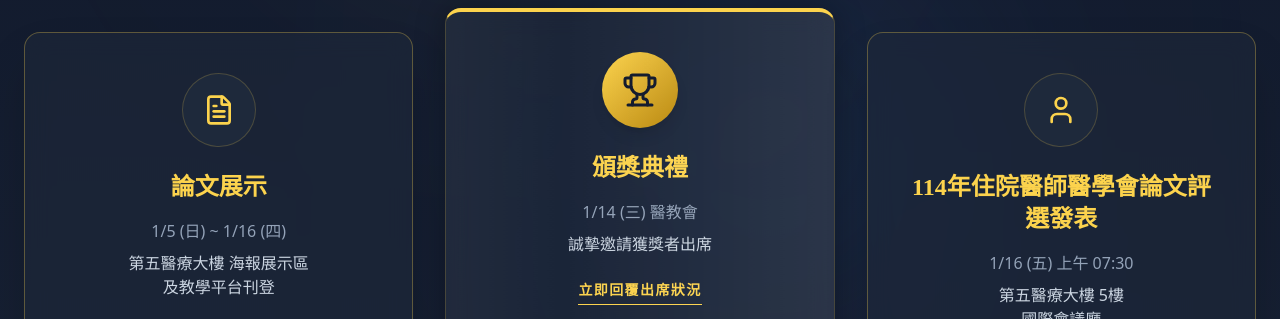
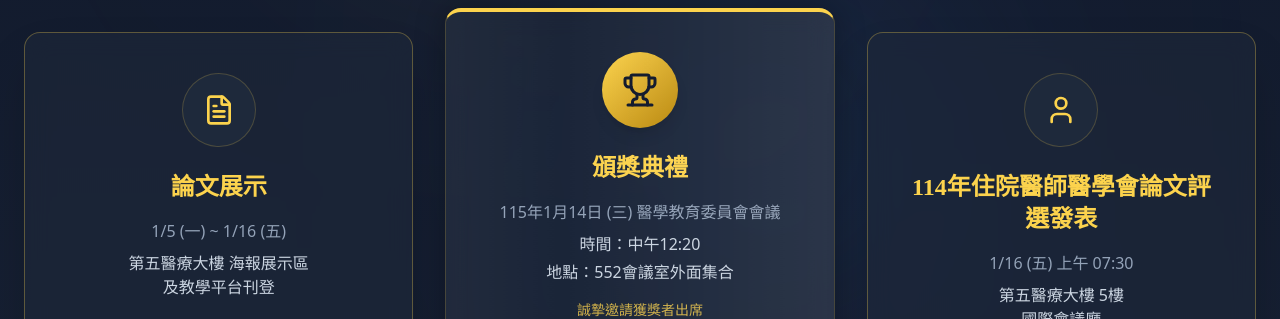
Before and after one commit to Via-lin8/-R_Paper_Award_Response, a plain HTML site: page index.html in a window 1280 px wide. Shown: the part 472-791 px from the top of the page. Drawn offline with nearby package versions, Linux system fonts and the light colour scheme.

Commit message:
Update index.html

```diff
--- a/index.html
+++ b/index.html
@@ -133,7 +133,7 @@
                     <i data-lucide="file-text" class="w-8 h-8"></i>
                 </div>
                 <h3 class="text-2xl font-bold font-serif mb-4 text-[#FCD34D]">論文展示</h3>
-                <p class="text-base text-[#94A3B8] mb-2">1/5 (日) ~ 1/16 (四)</p>
+                <p class="text-base text-[#94A3B8] mb-2">1/5 (一) ~ 1/16 (五)</p>
                 <p class="text-base text-[#CBD5E1]">第五醫療大樓 海報展示區<br/>及教學平台刊登</p>
             </div>
 
@@ -144,8 +144,12 @@
                     <i data-lucide="trophy" class="w-9 h-9"></i>
                 </div>
                 <h3 class="text-2xl font-bold font-serif mb-4 text-[#FCD34D]">頒獎典禮</h3>
-                <p class="text-base text-[#94A3B8] mb-2">1/14 (三) 醫教會</p>
-                <p class="text-base text-[#CBD5E1] font-medium">誠摯邀請獲獎者出席</p>
+                <p class="text-base text-[#94A3B8] mb-2">115年1月14日 (三) 醫學教育委員會會議</p>
+                <div class="text-base text-[#CBD5E1] font-medium space-y-1 mb-4">
+                    <p>時間：中午12:20</p>
+                    <p>地點：552會議室外面集合</p>
+                </div>
+                <p class="text-sm text-[#FCD34D]/80">誠摯邀請獲獎者出席</p>
 
                 <div class="flex flex-col gap-3 w-full mt-6">
                     <a href="#rsvp" class="text-sm font-bold tracking-widest text-[#FCD34D] border-b border-[#FCD34D] pb-1 hover:text-white hover:border-white transition-colors self-center">
@@ -312,6 +316,13 @@
                                 </div>
                             </div>
 
+                            <!-- Added Reminder Text -->
+                            <div class="text-center p-4 bg-[#FCD34D]/10 border border-[#FCD34D]/30 rounded-lg">
+                                <p class="text-[#FCD34D] font-bold text-lg mb-1">115年1月14日 (三) 醫學教育委員會會議</p>
+                                <p class="text-[#E2E8F0]">時間：中午12:20</p>
+                                <p class="text-[#E2E8F0]">地點：552會議室外面集合</p>
+                            </div>
+
                             <div class="space-y-4">
                                 <label class="text-base font-bold text-[#E2E8F0] block mb-2">出席意願：</label>
                                 <div class="grid grid-cols-2 gap-5">
@@ -435,10 +446,10 @@
         const events = {
             ceremony: {
                 title: "114年住院醫師醫學會論文評選頒獎典禮",
-                start: "20250114T122000", // 12:20
-                end: "20250114T124000",   // 12:40
-                details: "地點：醫教會\n誠摯邀請獲獎者出席",
-                location: "奇美醫院 醫教會"
+                start: "20260114T122000", // 12:20 (Using 2026 for ROC 115)
+                end: "20260114T124000",   // 12:40 (Using 2026 for ROC 115)
+                details: "時間：中午12:20\n地點：552會議室外面集合\n\n誠摯邀請獲獎者出席",
+                location: "552會議室外面集合"
             },
             presentation: {
                 title: "114年住院醫師醫學會論文評選發表 (全院演講)",
```
